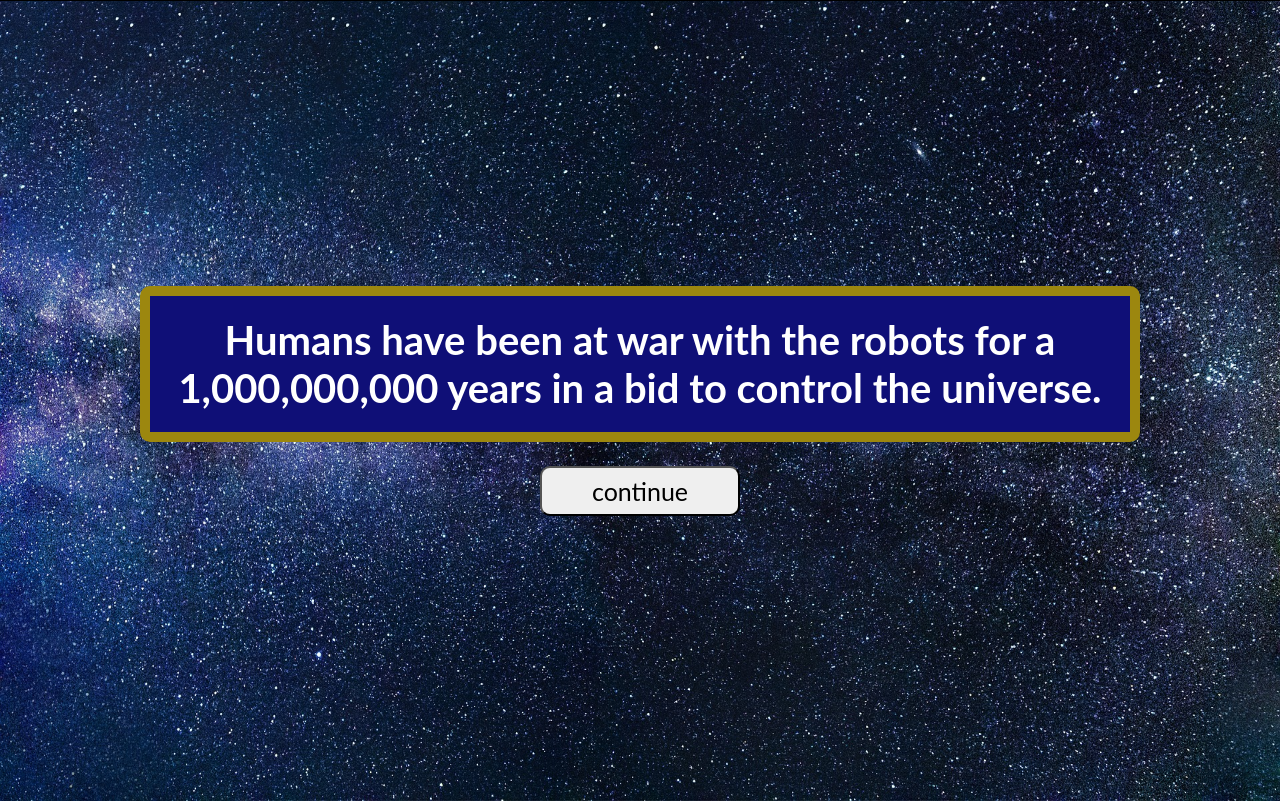
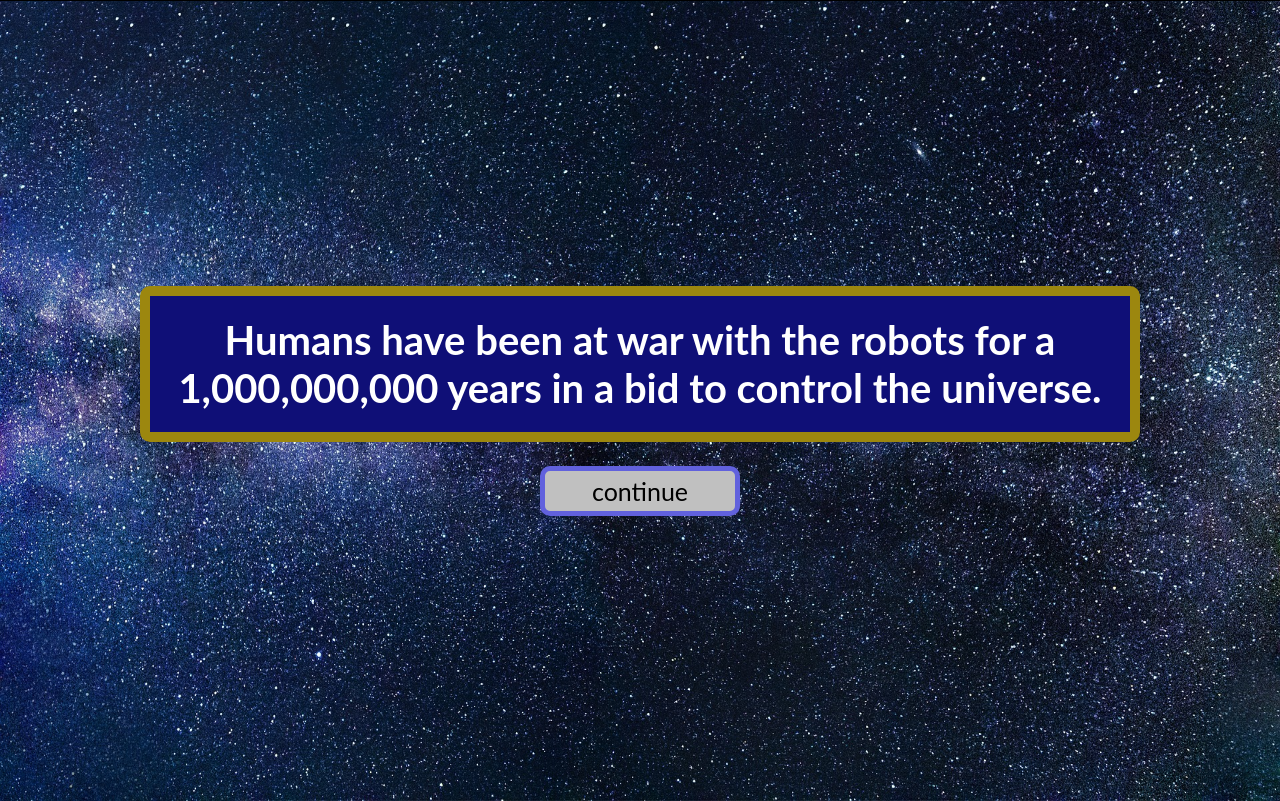
Before and after one commit to rednaxelam/rock-paper-scissors, a plain HTML site: page index.html in a window 1280 px wide. Drawn offline with Linux system fonts and the light colour scheme.

Commit message:
Style buttons and inputs to better fit theme

```diff
--- a/style.css
+++ b/style.css
@@ -51,8 +51,10 @@ button, input {
   min-width: 200px;
   height: 50px;
   border-radius: 10px;
+  background-color: silver;
+  text-align: center;
+  border: 5px solid rgb(97, 97, 221);
 }
-
 
 
 p {
```
